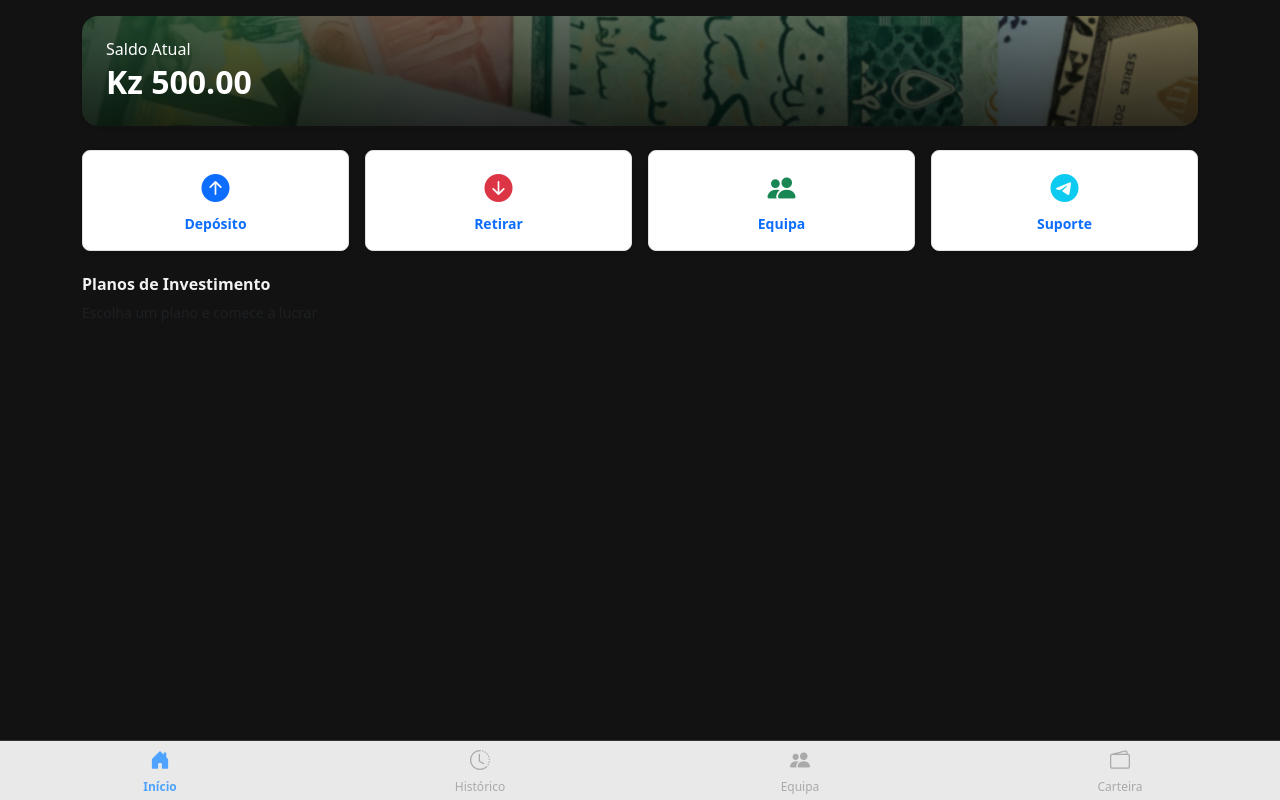
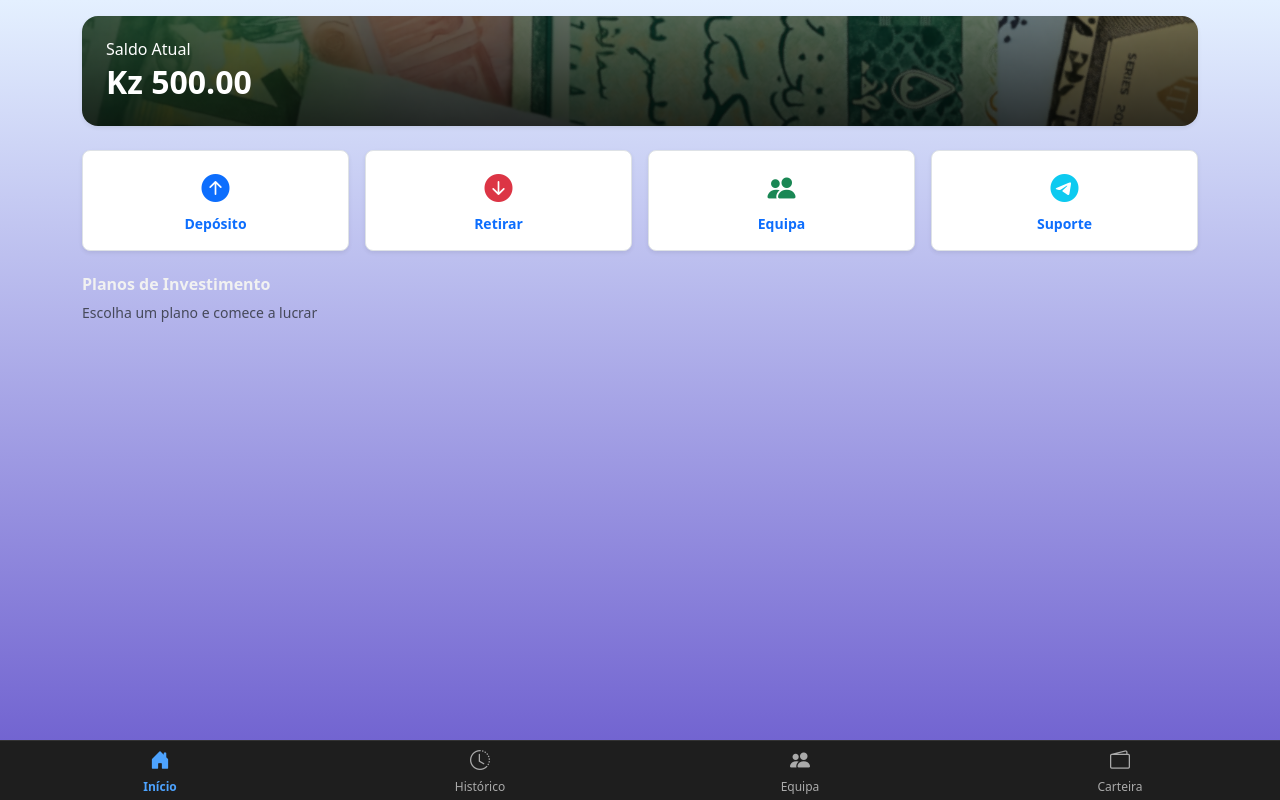
Before and after one commit to anonnimo2/cashflex_app, a Flask app: page /dashboard in a window 1280 px wide. Run offline with Flask 3, Linux system fonts and the light colour scheme; the visitor is signed in with stand-in values (Sample User, id 1); data that the repository does not hold is empty; some libraries are stand-ins or nearby versions.

Commit message:
Adicionar JobLog

```diff
--- a/cashflex/templates/base.html
+++ b/cashflex/templates/base.html
@@ -16,7 +16,7 @@
   <!-- Estilo customizado (modo noturno absoluto) -->
   <style>
     body {
-      background-color: #121212;
+      background: linear-gradient(to bottom, #e4f0ff, #6959CD); /* Azul claro para branco */
       color: #f1f1f1;
       min-height: 100vh;
       padding-bottom: 80px;
@@ -27,7 +27,7 @@
       bottom: 0;
       left: 0;
       right: 0;
-      background-color: #e9e9e9;
+      background-color: #1e1e1e;
       border-top: 1px solid #333;
       display: flex;
       justify-content: space-around;
@@ -72,7 +72,7 @@
     }
 
     .btn-primary {
-      background-color: #85b4fc;
+      background-color: #4da3ff;
       color: #fff;
       border: none;
     }
@@ -83,7 +83,7 @@
 
     /* Inputs, selects e textarea */
     input, select, textarea {
-      background-color: #a1a1a1;
+      background-color: #1e1e1e;
       color: #f1f1f1;
       border: 1px solid #333;
     }
@@ -95,7 +95,7 @@
 
     /* Ajuste das mensagens flash */
     .alert-info {
-      background-color: #bbd5e4;
+      background-color: #222;
       color: #ddd;
       border: 1px solid #444;
     }
```
